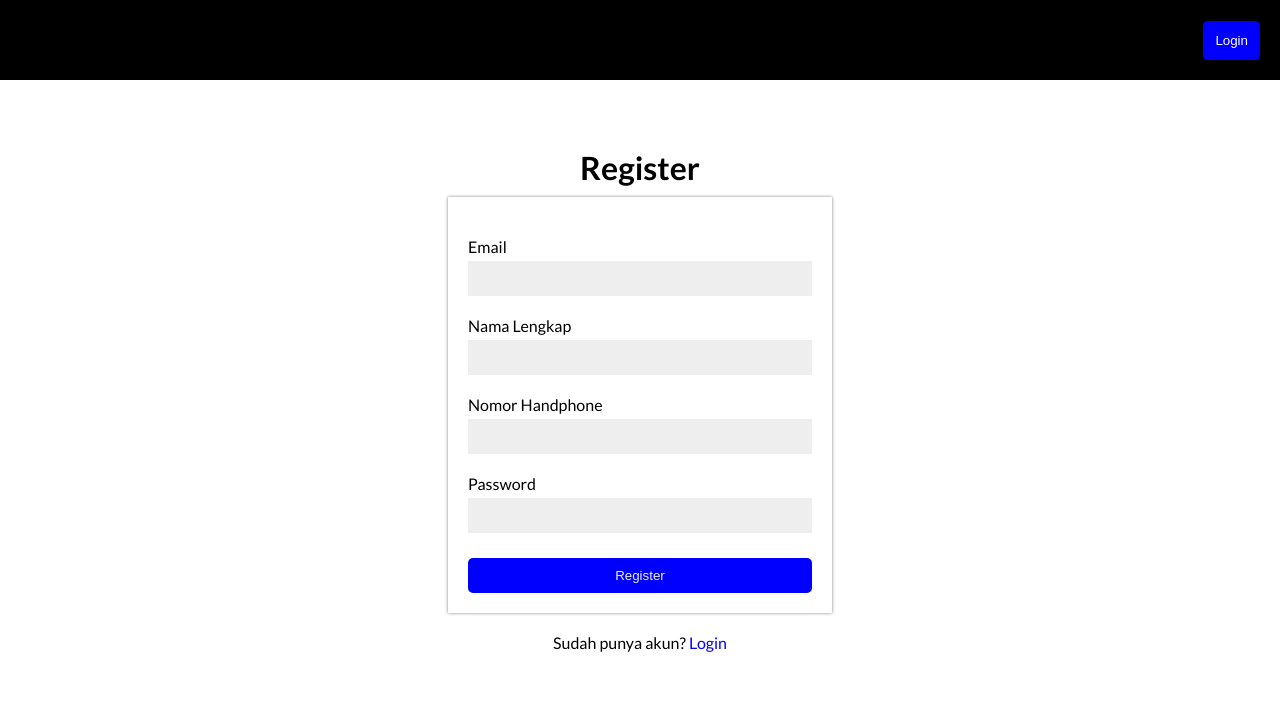
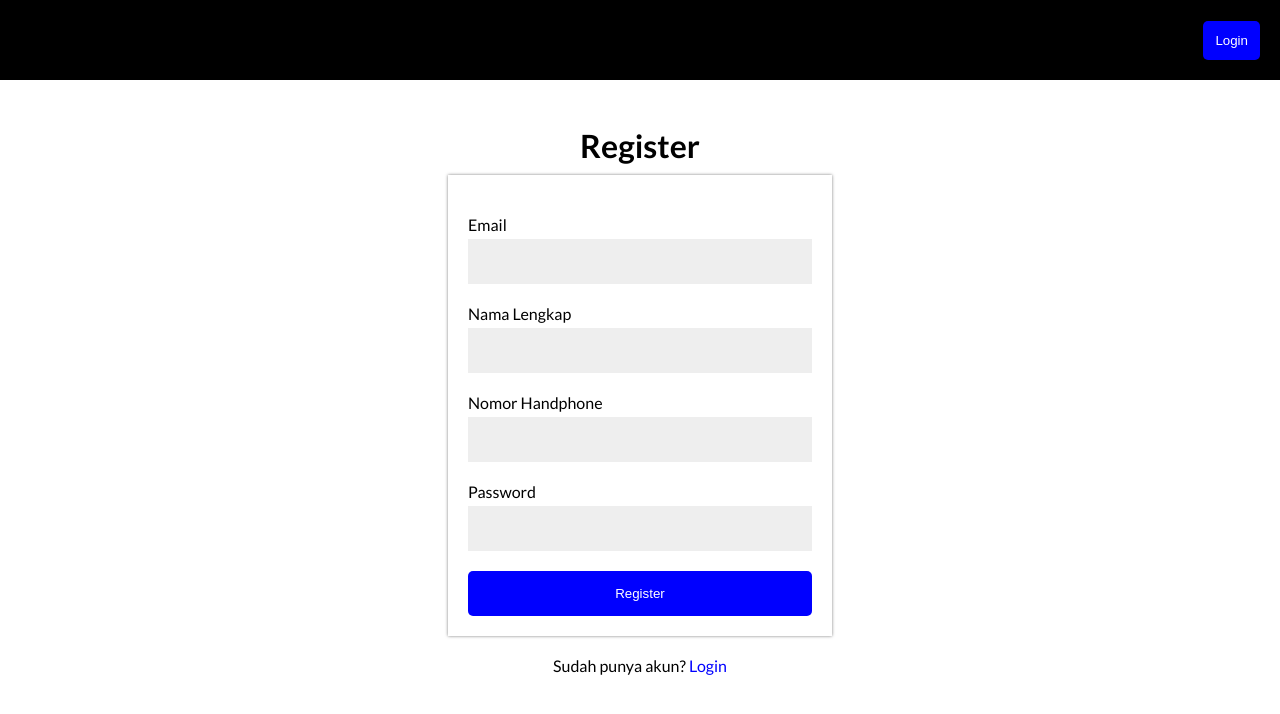
Before and after one commit to irfanarfianto/sargoy-store, a Next.js app: page /auth/register in a window 1280 px wide. Shown: the top 714 px of the page. Built offline with nearby package versions, Linux system fonts and the light colour scheme; no server answers.

Commit message:
"Refactor Login and Register components to use Input and Button components; update email error message in Register component; update API response status for Register endpoint"

```diff
--- /dev/null
+++ b/src/components/ui/Button/Button.module.scss
@@ -0,0 +1,27 @@
+.button {
+   padding: 15px;
+   border-radius: 5px;
+   border: none;
+   outline: none;
+   cursor: pointer;
+   justify-content: center;
+   align-items: center;
+   &:hover {
+      background-color: darkblue;
+      cursor: pointer;
+   }
+}
+
+.primary {
+      background-color: blue;
+      color: #fff;
+}
+
+.button-google {
+   background-color: whitesmoke;
+   color: #000;
+   &:hover {
+               background-color: #dfdfdf;
+               cursor: pointer;
+            }
+}
--- /dev/null
+++ b/src/components/ui/Button/index.tsx
@@ -0,0 +1,18 @@
+import styles from './Button.module.scss';
+
+type Propstypes = {
+   type: 'button' | 'submit' | 'reset' | undefined;
+   onClick?: () => void;
+   children: React.ReactNode;
+   variant: string;
+   className?: string;
+}
+
+const Button = (props: Propstypes) => {
+   const { type, onClick, children, variant = 'primary', className } = props;
+   return (
+      <button type={type} onClick={onClick} className={`${styles.button} ${styles[variant]} ${className}`}>{children}</button>
+   )
+}
+
+export default Button;
--- /dev/null
+++ b/src/components/ui/Input/Input.module.scss
@@ -0,0 +1,12 @@
+.container {
+         display: flex;
+         flex-direction: column;
+         margin: 20px 0;
+         &__input {
+            padding: 15px;
+            background-color: #eee;
+            margin-top: 5px;
+            border: none;
+            outline: none;
+         }
+      }
--- /dev/null
+++ b/src/components/ui/Input/index.tsx
@@ -0,0 +1,22 @@
+import styles from './Input.module.scss'
+
+type Propstypes = {
+   label: string;
+   name: string;
+   type: string;
+   placeholder?: string;
+};
+
+const Input = (props: Propstypes) => {
+   const { label, name, type, placeholder } = props;
+
+   return (
+         <div className={styles.container}>
+                  {label && <label htmlFor={name}>{label}</label>}
+                  <input name={name} id={name} placeholder={placeholder} type={type} className={styles.container__input} />
+         </div>
+
+   )
+}
+
+export default Input;
--- a/src/components/views/auth/Register/Register.module.scss
+++ b/src/components/views/auth/Register/Register.module.scss
@@ -20,32 +20,8 @@
       margin-bottom: 20px;
       box-shadow: 0 0 3px rgba(0,0,0,0.5);
 
-      &__item {
-         display: flex;
-         flex-direction: column;
-         margin: 20px 0;
-         &__input {
-            padding: 10px;
-            background-color: #eee;
-            margin-top: 5px;
-            border: none;
-            outline: none;
-         }
-      }
-
       &__button {
-         padding: 10px;
          width: 100%;
-         color: #eee;
-         background-color: blue;
-         margin-top: 5px;
-         border-radius: 5px;
-         border: none;
-         outline: none;
-         &:hover {
-            background-color: darkblue;
-            cursor: pointer;
-         }
       }
    }
    &__link {
--- a/src/components/views/auth/Register/index.tsx
+++ b/src/components/views/auth/Register/index.tsx
@@ -2,9 +2,10 @@ import Link from 'next/link';
 import styles from './Register.module.scss';
 import { FormEvent, useState } from 'react';
 import { useRouter } from 'next/router';
+import Input from '@/components/ui/Input';
+import Button from '@/components/ui/Button';
 
 const RegisterView = () => {
-
    const [isLoading, setIsLoading] = useState(false);
    const [error, setError] = useState('');
 
@@ -33,15 +34,13 @@ const RegisterView = () => {
          body: JSON.stringify(data),
       });
 
-
       if (result.status === 200) {
          form.reset();
          setIsLoading(false);
          push('/auth/login');
       } else {
          setIsLoading(false);
-         setError("Email sudah ada");
-
+         setError("Email sudah digunakan");
       }
    };
 
@@ -52,25 +51,11 @@ const RegisterView = () => {
          {error && <p className={styles.register__error}>{error}</p>}
          <div className={styles.register__form}>
             <form onSubmit={handleSubmit}>
-               <div className={styles.register__form__item}>
-                  <label htmlFor="email">Email</label>
-                  <input name='email' id='email' type="email" className={styles.register__form__item__input} />
-               </div>
-               <div className={styles.register__form__item}>
-                  <label htmlFor="fullname">Nama Lengkap</label>
-                  <input name='fullname' id='fullname' type="text" className={styles.register__form__item__input} />
-               </div>
-               <div className={styles.register__form__item}>
-                  <label htmlFor="phone">Nomor Handphone</label>
-                  <input name='phone' id='phone' type="text" className={styles.register__form__item__input} />
-               </div>
-               <div className={styles.register__form__item}>
-                  <label htmlFor="password">Password</label>
-                  <input name='password' id='password' type="password" className={styles.register__form__item__input} />
-               </div>
-               <button type='submit' className={styles.register__form__button}>
-                  {isLoading ? 'Loading...' : 'Register'}
-               </button>
+               <Input label='Email' name='email' type='email' />
+               <Input label='Nama Lengkap' name='fullname' type='text' />
+               <Input label='Nomor Handphone' name='phone' type='number' />
+               <Input label='Password' name='password' type='password' />
+               <Button type='submit' className={styles.register__form__button} variant='primary'>{isLoading ? 'Loading...' : 'Register'}</Button>
             </form>
          </div>
          <p className={styles.register__link}>Sudah punya akun? <Link href="/auth/login">Login</Link></p>
--- a/src/pages/api/user/register.ts
+++ b/src/pages/api/user/register.ts
@@ -9,7 +9,7 @@ export default async function handler(req: NextApiRequest, res: NextApiResponse)
             res.status(200).json({ status: true, message: "sukses" })
          }
          else {
-            res.status(200).json({ status: false, message: "gagal" })
+            res.status(400).json({ status: false, message: "gagal" })
          }
       });
    }
```
Also changed, not shown: src/components/views/auth/Login/Login.module.scss (+0 -37 lines), src/components/views/auth/Login/index.tsx (+7 -13 lines).
